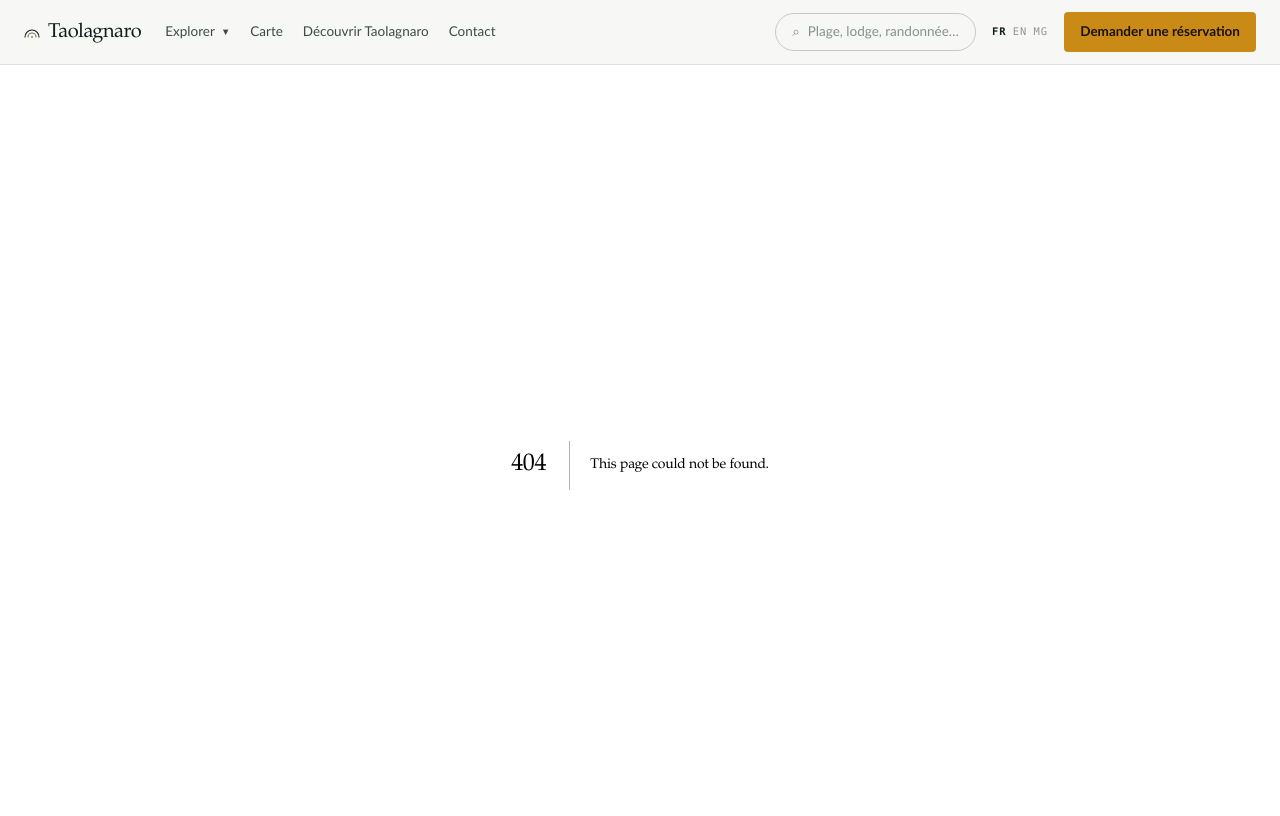
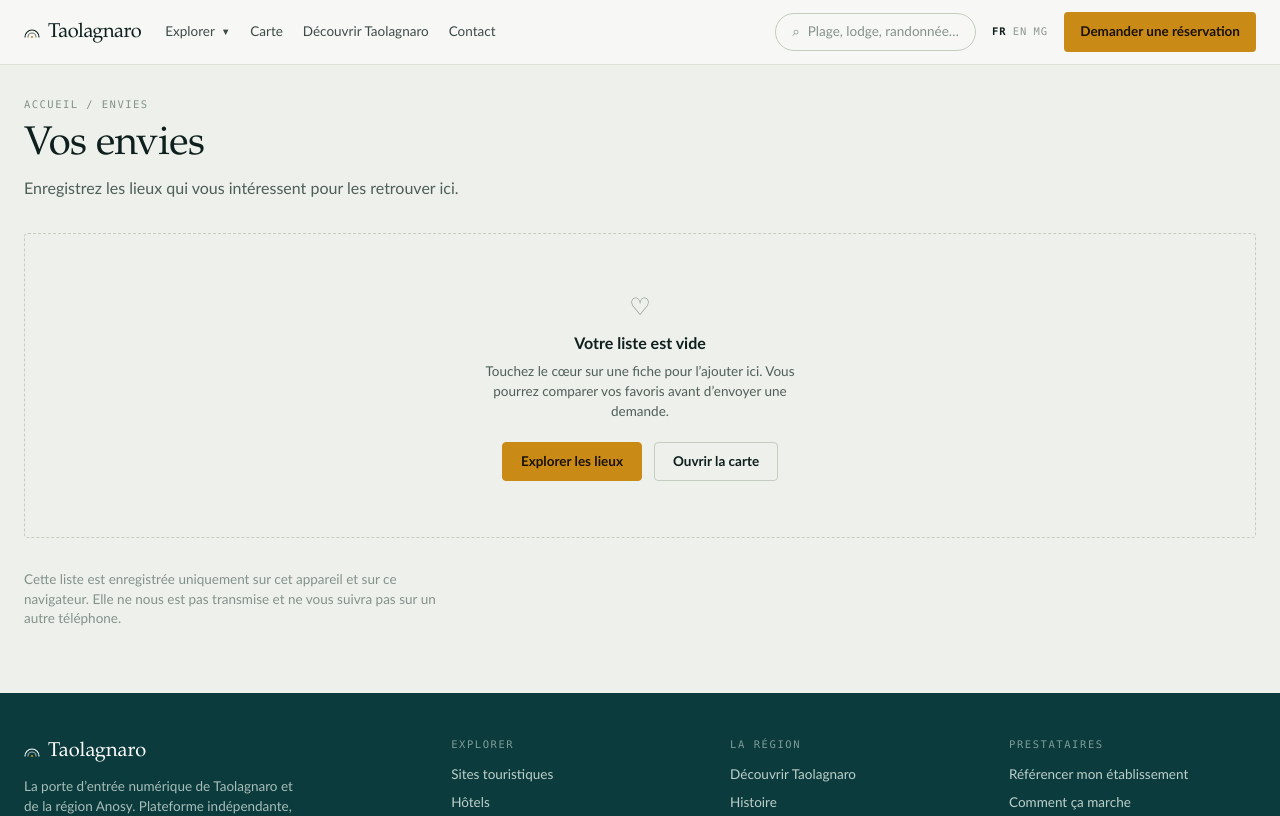
Before and after one commit to Bradon614/Taolagnaro, a Next.js app: page /envies in a window 1280 px wide. Before the commit this address had no page. Shown: the top 816 px of the page. Built offline with nearby package versions, Linux system fonts and the light colour scheme.

Commit message:
feat: add device-local wishlist with save and share

```diff
--- /dev/null
+++ b/src/app/envies/page.tsx
@@ -0,0 +1,12 @@
+import type { Metadata } from "next";
+import { WishlistView } from "@/components/wishlist/WishlistView";
+
+export const metadata: Metadata = {
+  title: "Vos envies",
+  description: "Les lieux que vous avez enregistrés à Taolagnaro.",
+  robots: { index: false },
+};
+
+export default function EnviesPage() {
+  return <WishlistView />;
+}
--- /dev/null
+++ b/src/components/wishlist/SaveButton.tsx
@@ -0,0 +1,62 @@
+"use client";
+
+import { useWishlist } from "@/lib/wishlist";
+
+/**
+ * Two shapes: a heart floating over a card image, and a labelled button in the
+ * detail panel. Both drive the same store, so saving in one place updates
+ * every other instance and the tab-bar count immediately.
+ */
+export function SaveButton({
+  slug,
+  name,
+  variant = "icon",
+  className,
+}: {
+  slug: string;
+  name: string;
+  variant?: "icon" | "labelled";
+  className?: string;
+}) {
+  const { has, toggle } = useWishlist();
+  const saved = has(slug);
+
+  const label = saved
+    ? `Retirer ${name} de vos envies`
+    : `Ajouter ${name} à vos envies`;
+
+  if (variant === "icon") {
+    return (
+      <button
+        type="button"
+        onClick={() => toggle(slug)}
+        aria-pressed={saved}
+        aria-label={label}
+        title={label}
+        className={`grid size-8 place-items-center rounded-full border border-transparent bg-abyss/60 text-base leading-none text-white backdrop-blur-sm transition-colors hover:bg-abyss/80 ${
+          saved ? "text-accent" : ""
+        } ${className ?? ""}`}
+      >
+        <span aria-hidden="true">{saved ? "♥" : "♡"}</span>
+      </button>
+    );
+  }
+
+  return (
+    <button
+      type="button"
+      onClick={() => toggle(slug)}
+      aria-pressed={saved}
+      className={`inline-flex items-center justify-center gap-2 rounded-plate border px-4 py-2.5 text-small font-semibold transition-colors ${
+        saved
+          ? "border-accent text-ink"
+          : "border-line-strong text-ink hover:border-ink-subtle"
+      } ${className ?? ""}`}
+    >
+      <span aria-hidden="true" className={saved ? "text-accent" : ""}>
+        {saved ? "♥" : "♡"}
+      </span>
+      {saved ? "Enregistré" : "Enregistrer"}
+    </button>
+  );
+}
--- /dev/null
+++ b/src/components/wishlist/ShareButton.tsx
@@ -0,0 +1,50 @@
+"use client";
+
+import { useState } from "react";
+
+/**
+ * Uses the native share sheet where the device has one — which on the phones
+ * most visitors will be using is the thing that actually reaches WhatsApp —
+ * and falls back to copying the link.
+ */
+export function ShareButton({
+  title,
+  className,
+}: {
+  title: string;
+  className?: string;
+}) {
+  const [copied, setCopied] = useState(false);
+
+  async function share() {
+    const url = window.location.href;
+
+    if (navigator.share) {
+      try {
+        await navigator.share({ title, url });
+        return;
+      } catch {
+        // Dismissed, or sharing refused — fall through to copying.
+      }
+    }
+
+    try {
+      await navigator.clipboard.writeText(url);
+      setCopied(true);
+      window.setTimeout(() => setCopied(false), 2000);
+    } catch {
+      // Clipboard blocked; nothing useful left to try.
+    }
+  }
+
+  return (
+    <button
+      type="button"
+      onClick={share}
+      className={`inline-flex items-center justify-center gap-2 rounded-plate border border-line-strong px-4 py-2.5 text-small font-semibold text-ink hover:border-ink-subtle ${className ?? ""}`}
+    >
+      <span aria-hidden="true">↗</span>
+      {copied ? "Lien copié" : "Partager"}
+    </button>
+  );
+}
--- /dev/null
+++ b/src/components/wishlist/WishlistView.tsx
@@ -0,0 +1,83 @@
+"use client";
+
+import { ListingCard } from "@/components/listing/ListingCard";
+import { Button } from "@/components/ui/Button";
+import { LISTINGS } from "@/lib/listings";
+import { useWishlist } from "@/lib/wishlist";
+
+/**
+ * The shortlist. Rendered client-side because the list only exists on the
+ * device — there is nothing for the server to know about it.
+ */
+export function WishlistView() {
+  const { slugs, count, clear } = useWishlist();
+
+  // Preserve the order they were saved in, newest first.
+  const saved = slugs
+    .map((slug) => LISTINGS.find((listing) => listing.slug === slug))
+    .filter((listing): listing is (typeof LISTINGS)[number] => Boolean(listing));
+
+  return (
+    <div className="mx-auto max-w-[1440px] px-4 pb-16 pt-8 md:px-6">
+      <p className="font-mono text-label uppercase tracking-[0.14em] text-ink-subtle">
+        Accueil / Envies
+      </p>
+
+      <div className="mt-2.5 flex flex-wrap items-end justify-between gap-4">
+        <div>
+          <h1 className="text-page">Vos envies</h1>
+          <p className="mt-2 max-w-[56ch] text-ink-muted">
+            {count > 0
+              ? "Votre sélection, gardée sur cet appareil. Envoyez une demande quand vous êtes prêt."
+              : "Enregistrez les lieux qui vous intéressent pour les retrouver ici."}
+          </p>
+        </div>
+
+        {count > 0 ? (
+          <button
+            type="button"
+            onClick={clear}
+            className="text-small text-brand hover:underline"
+          >
+            Tout retirer ({count})
+          </button>
+        ) : null}
+      </div>
+
+      {saved.length === 0 ? (
+        <div className="mt-8 rounded-plate border border-dashed border-line-strong px-5 py-14 text-center">
+          <p aria-hidden="true" className="text-2xl text-ink-subtle">
+            ♡
+          </p>
+          <p className="mt-2 font-semibold">Votre liste est vide</p>
+          <p className="mx-auto mt-1.5 max-w-[42ch] text-small text-ink-muted">
+            Touchez le cœur sur une fiche pour l’ajouter ici. Vous pourrez
+            comparer vos favoris avant d’envoyer une demande.
+          </p>
+          <div className="mt-5 flex flex-wrap justify-center gap-3">
+            <Button href="/explorer" variant="primary">
+              Explorer les lieux
+            </Button>
+            <Button href="/carte" variant="secondary">
+              Ouvrir la carte
+            </Button>
+          </div>
+        </div>
+      ) : (
+        <ul className="mt-7 grid gap-4 sm:grid-cols-2 lg:grid-cols-3 xl:grid-cols-4">
+          {saved.map((listing) => (
+            <li key={listing.slug} className="flex">
+              <ListingCard listing={listing} />
+            </li>
+          ))}
+        </ul>
+      )}
+
+      <p className="mt-8 max-w-[56ch] text-small text-ink-subtle">
+        Cette liste est enregistrée uniquement sur cet appareil et sur ce
+        navigateur. Elle ne nous est pas transmise et ne vous suivra pas sur un
+        autre téléphone.
+      </p>
+    </div>
+  );
+}
--- /dev/null
+++ b/src/lib/use-media-query.ts
@@ -0,0 +1,28 @@
+"use client";
+
+import { useCallback, useSyncExternalStore } from "react";
+
+/**
+ * Reads a media query as an external store.
+ *
+ * useSyncExternalStore rather than an effect: it gives a defined server
+ * snapshot, subscribes without a render side-effect, and cannot get out of
+ * step with the DOM.
+ */
+export function useMediaQuery(query: string, serverValue = false): boolean {
+  const subscribe = useCallback(
+    (onChange: () => void) => {
+      const list = window.matchMedia(query);
+      list.addEventListener("change", onChange);
+      return () => list.removeEventListener("change", onChange);
+    },
+    [query],
+  );
+
+  const getSnapshot = useCallback(
+    () => window.matchMedia(query).matches,
+    [query],
+  );
+
+  return useSyncExternalStore(subscribe, getSnapshot, () => serverValue);
+}
--- /dev/null
+++ b/src/lib/wishlist.ts
@@ -0,0 +1,97 @@
+"use client";
+
+import { useCallback, useSyncExternalStore } from "react";
+
+/**
+ * "Envies" — the visitor's shortlist.
+ *
+ * Device-local, in localStorage, with no account. That is a deliberate limit
+ * of this version: asking someone to register before they can keep a list of
+ * beaches would lose more visitors than the feature gains. The trade-off is
+ * that the list does not follow them to another device, which the page says
+ * out loud rather than leaving them to discover it.
+ *
+ * Built on useSyncExternalStore so every save button, the tab-bar count and
+ * the Envies page stay in step, server rendering has a defined empty
+ * snapshot, and a change in another tab is picked up.
+ */
+
+const KEY = "tao_wishlist";
+const EMPTY: string[] = [];
+
+const listeners = new Set<() => void>();
+
+// getSnapshot must return a referentially stable value while nothing has
+// changed, so the parsed array is cached against the raw string.
+let cachedRaw: string | null = null;
+let cachedList: string[] = EMPTY;
+
+function parse(raw: string | null): string[] {
+  if (!raw) return EMPTY;
+  try {
+    const value: unknown = JSON.parse(raw);
+    return Array.isArray(value) ? (value as string[]) : EMPTY;
+  } catch {
+    return EMPTY;
+  }
+}
+
+function readSnapshot(): string[] {
+  let raw: string | null = null;
+  try {
+    raw = localStorage.getItem(KEY);
+  } catch {
+    return EMPTY;
+  }
+  if (raw !== cachedRaw) {
+    cachedRaw = raw;
+    cachedList = parse(raw);
+  }
+  return cachedList;
+}
+
+function serverSnapshot(): string[] {
+  return EMPTY;
+}
+
+function subscribe(onChange: () => void): () => void {
+  listeners.add(onChange);
+  // Keeps two open tabs in agreement.
+  window.addEventListener("storage", onChange);
+  return () => {
+    listeners.delete(onChange);
+    window.removeEventListener("storage", onChange);
+  };
+}
+
+function write(next: string[]) {
+  try {
+    localStorage.setItem(KEY, JSON.stringify(next));
+  } catch {
+    // Private browsing or a full quota: the rest of the site still works.
+  }
+  listeners.forEach((listener) => listener());
+}
+
+export function useWishlist() {
+  const slugs = useSyncExternalStore(subscribe, readSnapshot, serverSnapshot);
+
+  const toggle = useCallback((slug: string) => {
+    const current = readSnapshot();
+    write(
+      current.includes(slug)
+        ? current.filter((entry) => entry !== slug)
+        : [slug, ...current],
+    );
+  }, []);
+
+  const clear = useCallback(() => write([]), []);
+
+  return {
+    slugs,
+    count: slugs.length,
+    has: (slug: string) => slugs.includes(slug),
+    toggle,
+    clear,
+  };
+}
```
